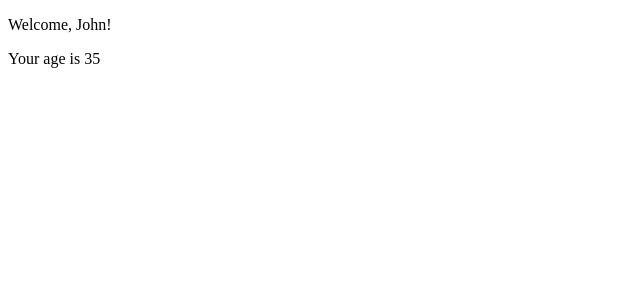
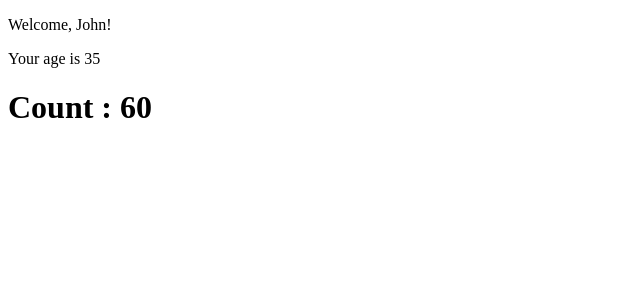
Before and after one commit to frances8713/react-exercises, a React (Create React App) app: page / in a window 1280 px wide. Shown: the top 300 px of the page, without its empty margins (0-640 px from the left). Built offline with nearby package versions, Linux system fonts and the light colour scheme.

Commit message:
feat: exercise state-03

```diff
--- a/src/App.js
+++ b/src/App.js
@@ -1,8 +1,15 @@
 import React from "react";
 import { Welcome } from './Welcome'
+import { Counter } from './Counter'
 
 export class App extends React.Component {
     render() {
-        return < Welcome name = "John" age={35}/>
+        return (
+            <div>
+                < Welcome name = "John" age={35}/>
+                < Counter initialValue = {10} incrementInterval = {500} incrementAmount = {5}/>
+            </div>
+        )
+
     }
 }
--- /dev/null
+++ b/src/Counter.js
@@ -0,0 +1,25 @@
+import React from "react";
+
+
+export class Counter extends React.Component {
+    state = {
+        count : this.props.initialValue
+
+    }
+
+    constructor (props) {
+        super (props)
+
+        setInterval (() => {
+            this.setState((state) => {
+                return {
+                    count : state.count + (this.props.incrementAmount)
+                }
+            })
+        }, this.props.incrementInterval)
+    }
+
+    render () {
+        return <h1>Count : {this.state.count}</h1>
+    }
+}
```
